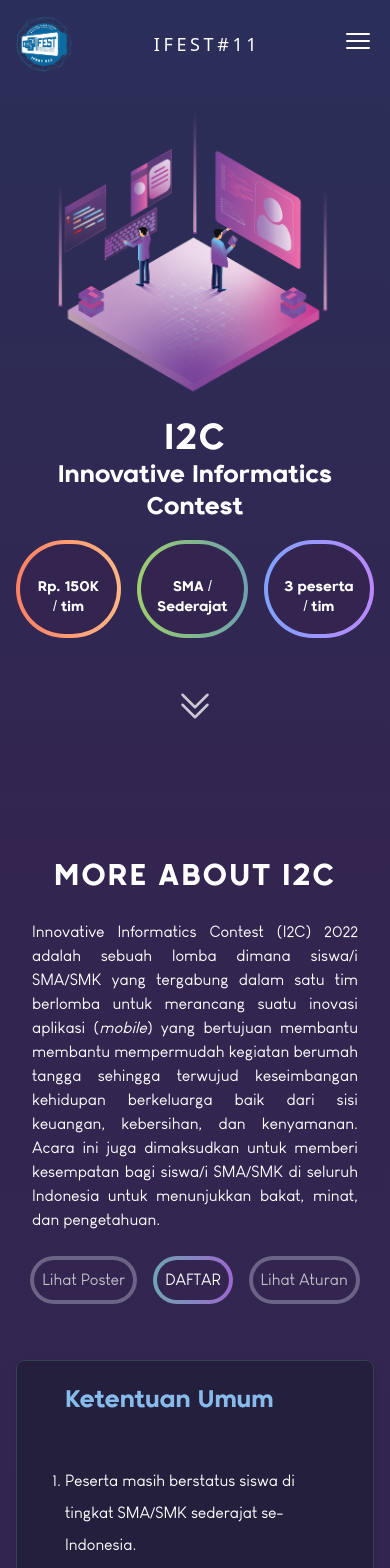
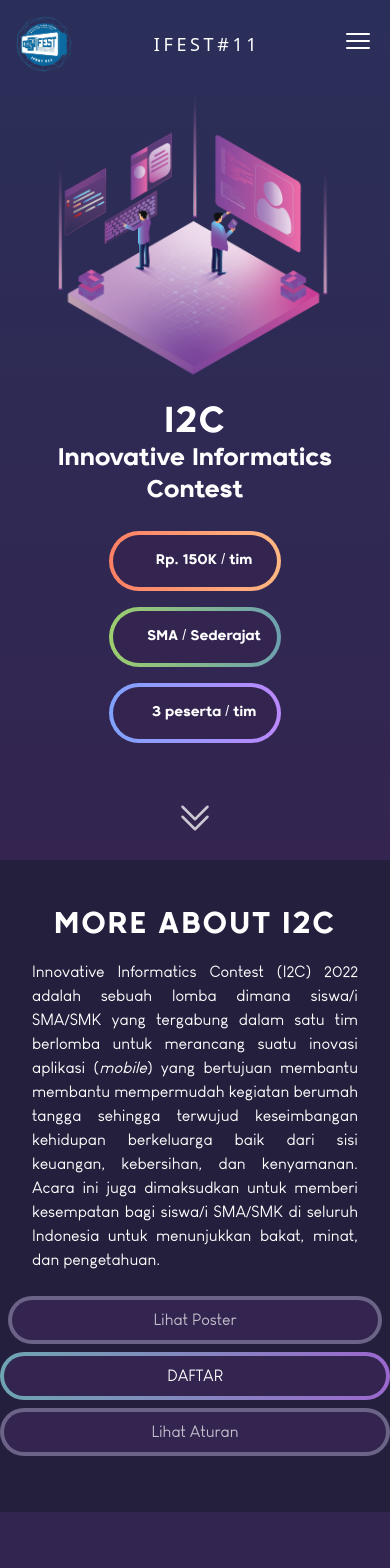
Before and after one commit to HIMAFORKA-UAJY/ifest.uajy.ac.id, a React (Vite) app: page /i2c in a window 390 px wide. Shown: the top 1568 px of the page. Built offline with nearby package versions, Linux system fonts and the light colour scheme; some icons are missing.

Commit message:
fix lot of style in i2c page

```diff
--- a/src/pages/I2C.tsx
+++ b/src/pages/I2C.tsx
@@ -162,7 +162,7 @@
 
           <div className="flex h-screen w-screen flex-col items-center justify-center px-4 lg:hidden">
             <img
-              className="w-72 "
+              className="w-72 pt-24 "
               src="/public/images/ill-i2c.png"
               alt="i2c"
             />
@@ -172,7 +172,7 @@
                 Innovative Informatics Contest
               </div>
             </div>
-            <div className="flex gap-4 font-retroica text-sm text-white sm:text-xs">
+            <div className="flex gap-4 font-retroica text-sm text-white sm:text-xs flex-col m-auto lg:flex lg:items-center  ">
               <div className="h-fit rounded-full bg-gradient-to-r from-[#ff8064] to-[#ffb783] p-1">
                 <div className="flex flex-wrap items-center justify-center text-center gap-1 rounded-full bg-[#332550] p-1 px-[0.35rem]" style={{padding: '1rem'}}>
                   <FaWallet />
@@ -182,7 +182,7 @@
               <div className="h-fit rounded-full bg-gradient-to-r from-[#9dce6d] to-[#6ca0b0] p-1">
                 <div className="flex flex-wrap items-center justify-center text-center gap-1 rounded-full bg-[#332550] p-1 px-[0.35rem]" style={{padding: '1rem'}}>
                   <FaBook />
-                  SMA /<br></br>Sederajat
+                  SMA / Sederajat
                 </div>
               </div>
               <div className="h-fit rounded-full bg-gradient-to-r from-[#7fa3ff] to-[#bb88fc] p-1">
@@ -221,6 +221,8 @@
 
         <div ref={contentRef} className="bg-gradient-to-t from-[#2A2F59] to-[#332550]">
           <div className="flex flex-col items-center gap-2 pt-4 pl-4 pr-4">
+            <div className="!border-gray-700 !bg-[#241f3d] pt-12 pb-12">
+              <div className="flex flex-col items-center">
                 <div className="font-retroica text-3xl font-thin tracking-wider text-white">
                   MORE ABOUT I2C
                 </div>
@@ -232,11 +234,13 @@
                   kebersihan, dan kenyamanan. Acara ini juga dimaksudkan untuk memberi kesempatan bagi
                   siswa/i SMA/SMK di seluruh Indonesia untuk menunjukkan bakat, minat, dan pengetahuan.
                 </div>
-            <div className="flex flex-row gap-4 font-louisgeorgecafe">
-              <div className="rounded-full bg-[#6c6486] p-1">
+              </div>
+              <div className="gap-4 font-louisgeorgecafe justify-center flex-col items-center margin-auto md:justify-center md:flex md:flex-row ">
+                <div className="rounded-full bg-[#6c6486] p-1 flex justify-center m-2 lg:m-0"  >
                   <button
                     onClick={onClick}
-                  className="flex items-center gap-1 rounded-full bg-[#332550] p-2 transition hover:bg-transparent"
+                    className="flex justify-center m-auto lg:flex lg:items-center gap-1 rounded-full bg-[#332550] p-2 transition hover:bg-transparent "
+                    style={{width: '100%'}}
                   >
                     <div className="text-white opacity-70">Lihat Poster</div>
                   </button>
@@ -266,13 +270,13 @@
                   </Modal>
                 </div>
                 <div className="rounded-full bg-gradient-to-r from-[#6ea5b1] to-[#9b68ce] p-1">
-                <button className="flex items-center gap-1 rounded-full bg-[#332550] p-2 transition hover:bg-transparent">
+                  <button className="flex justify-center lg:flex lg:items-center items-center gap-1 rounded-full bg-[#332550] p-2 transition hover:bg-transparent m-auto" style={{width: '100%'}}>
                     <Link to="/dashboard">
-                    <div className="text-white opacity-100">DAFTAR</div>
+                      <div className="text-white opacity-100 m-auto">DAFTAR</div>
                     </Link>
                   </button>
                 </div>
-              <div className="rounded-full bg-[#6c6486] p-1">
+                <div className="rounded-full bg-[#6c6486] p-1 my-2 lg:my-0">
                   {/* <React.Fragment>
                                       <button onClick={onClick} className="bg-[#332550] hover:bg-transparent transition p-2 rounded-full flex gap-1 items-center">
                                           <div className="opacity-70 text-white">Lihat Aturan</div>
@@ -291,7 +295,8 @@
                                   </React.Fragment> */}
                   <button
                     onClick={onClickPDF}
-                  className="flex items-center gap-1 rounded-full bg-[#332550] p-2 transition hover:bg-transparent"
+                    className="flex justify-center m-auto lg:flex lg:items-center gap-1 rounded-full bg-[#332550] p-2 transition hover:bg-transparent"
+                    style={{width: '100%'}}
                   >
                     <div className="text-white opacity-70">Lihat Aturan</div>
                   </button>
@@ -320,6 +325,7 @@
                       />
                     </Box>
                   </Modal>
+                </div>
               </div>
             </div>
 
@@ -436,7 +442,7 @@
             </div>
 
             {/* Timeline */}
-            <div className="flex w-full flex-col justify-center lg:w-[70%] lg:items-center">
+            <div className="flex w-full flex-col justify-center lg:w-[70%] lg:items-center pt-24 pb-24">
               <div className="mx-auto mb-8 text-center font-retroica text-4xl text-[#87bbeb]">
                 Timeline
               </div>
@@ -575,7 +581,7 @@
             </div>
 
             {/* Prize Pool */}
-            <div className="flex w-screen flex-col items-center justify-center gap-4 pt-8">
+            <div className="flex w-screen flex-col items-center justify-center gap-4 pt-12 pb-12" style={{backgroundImage: "url('public/images/bg-prizepool.png')", backgroundPosition:'center', backgroundRepeat: 'no-repeat', backgroundSize: 'cover'}}>
               <div className="font-retroica text-4xl text-[#87bbeb]">Prize Pool</div>
               <div className="text-center font-retroica text-[#ffba57]" style={{ fontSize: "1.5rem" }}>
                 {" "}
```
Also changed, not shown: public/images/bg-prizepool.png (added). Lines whose indentation alone changed are shown as unchanged.
